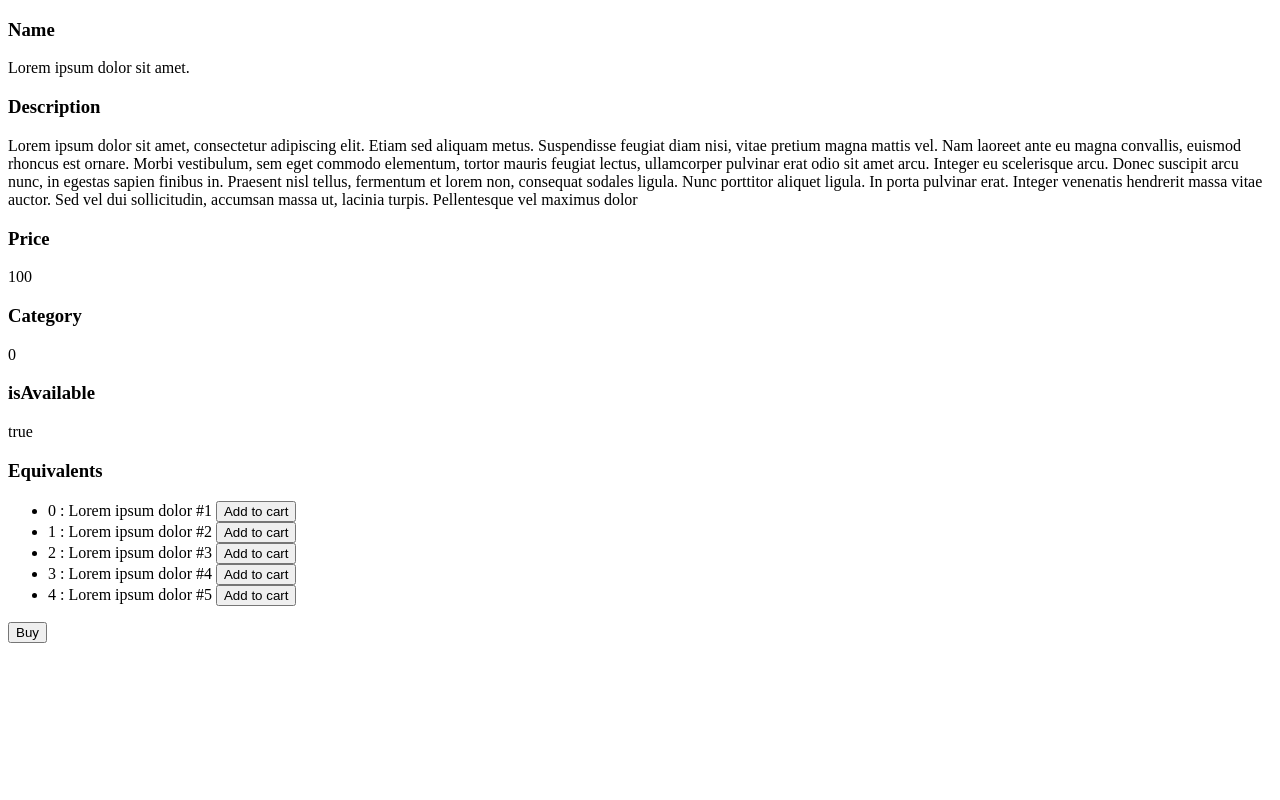
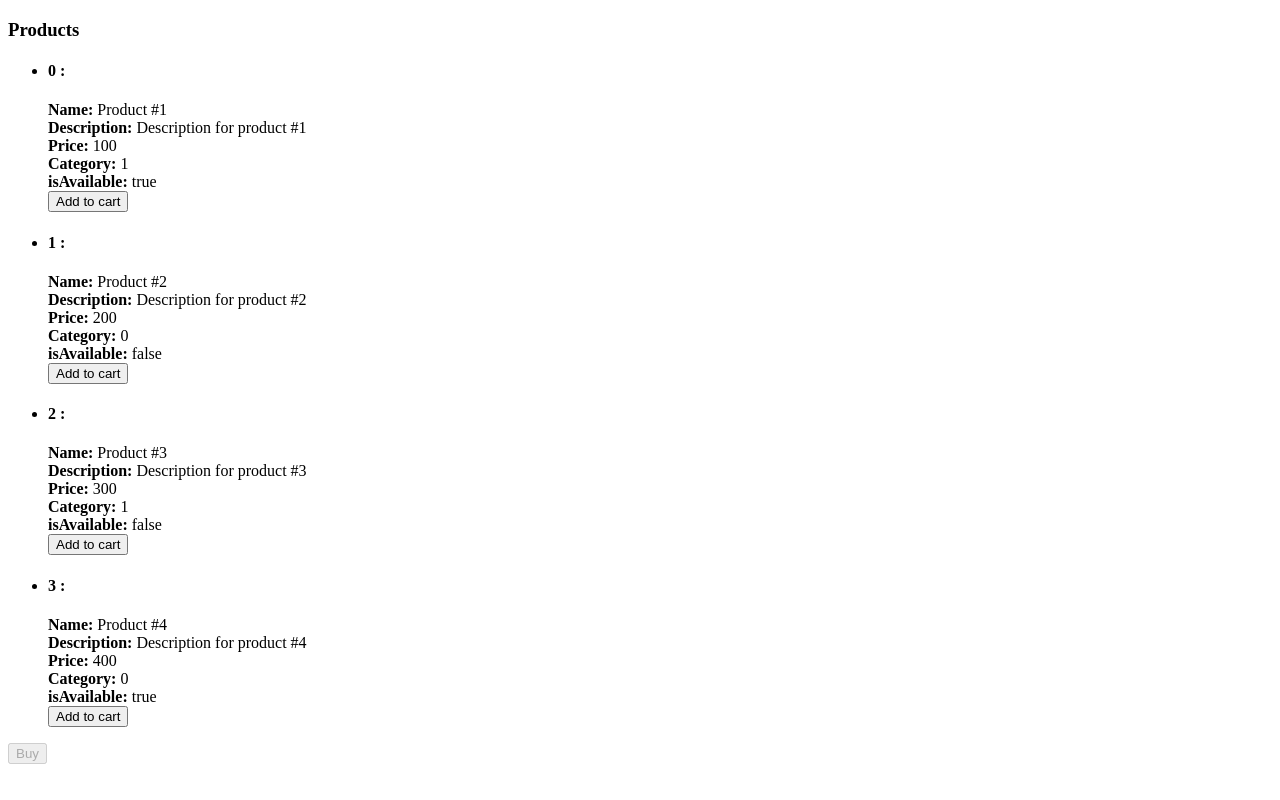
Before and after one commit to TaurusLAK/An2Homeworks, an Angular app in the folder shop/: page / in a window 1280 px wide. Built offline with nearby package versions, Linux system fonts and the light colour scheme.

Commit message:
homework_1: Created product service and refactored old functionality for displaying products

```diff
--- a/shop/src/app/app.component.html
+++ b/shop/src/app/app.component.html
@@ -1,16 +1,16 @@
 <div>
-  <h3>Name</h3>{{name}}
-  <h3>Description</h3>{{description}}
-  <h3>Price</h3>{{price}}
-  <h3>Category</h3>{{category}}
-  <h3>isAvailable</h3>{{isAvailable}}
-</div>
-
-<div>
-  <h3>Equivalents</h3>
+  <h3>Products</h3>
   <ul>
-    <li *ngFor="let equivalent of equivalents; let i = index">
-      {{i}} : {{equivalent}} <button (click)="onAdd(equivalent)">Add to cart</button>
+    <li *ngFor="let product of products; let i = index">
+      <h4>{{i}} :</h4>
+      <div>
+        <b>Name: </b>{{product.name}}<br>
+        <b>Description: </b>{{product.description}}<br>
+        <b>Price: </b>{{product.price}}<br>
+        <b>Category: </b>{{product.category}}<br>
+        <b>isAvailable: </b>{{product.isAvailable}}<br>
+      </div>
+      <button (click)="onAdd(product)">Add to cart</button>
     </li>
   </ul>
 </div>
@@ -19,8 +19,8 @@
   <div *ngIf="currentCart.entries.length">
     <h3>Cart entries</h3>
     <li *ngFor="let entry of currentCart.entries; let i = index">
-      {{i + 1}} : {{entry}}
+      {{i + 1}} : {{entry.name}} (${{entry.price}})
     </li>
   </div>
-  <button (click)="onBuy($event)">Buy</button>
+  <button [disabled]="!currentCart.entries.length" (click)="onBuy($event)">Buy</button>
 </div>
--- a/shop/src/app/app.component.ts
+++ b/shop/src/app/app.component.ts
@@ -1,45 +1,33 @@
-import { Component } from '@angular/core';
+import { Component, OnInit } from '@angular/core';
+
+import { ProductService } from './service/product.service';
+
+import { Product } from './domain/product';
+import { Cart } from './domain/cart';
 
 @Component({
   selector: 'app-root',
   templateUrl: './app.component.html',
   styleUrls: ['./app.component.css']
 })
-export class AppComponent {
-  name: string = "Lorem ipsum dolor sit amet.";
-  description: string = "Lorem ipsum dolor sit amet, consectetur adipiscing elit. Etiam sed aliquam metus. Suspendisse feugiat diam nisi, vitae pretium magna mattis vel. Nam laoreet ante eu magna convallis, euismod rhoncus est ornare. Morbi vestibulum, sem eget commodo elementum, tortor mauris feugiat lectus, ullamcorper pulvinar erat odio sit amet arcu. Integer eu scelerisque arcu. Donec suscipit arcu nunc, in egestas sapien finibus in. Praesent nisl tellus, fermentum et lorem non, consequat sodales ligula. Nunc porttitor aliquet ligula. In porta pulvinar erat. Integer venenatis hendrerit massa vitae auctor. Sed vel dui sollicitudin, accumsan massa ut, lacinia turpis. Pellentesque vel maximus dolor";
-  price: number = 100;
-  category: Category = Category.ELECTRONIC;
-  isAvailable: boolean = true;
+export class AppComponent implements OnInit {
+  products: Array<Product>;
+  currentCart: Cart;
 
-  currentCart: Cart = new Cart();
+  constructor(
+    private productService: ProductService
+  ){}
 
-  equivalents: Array<string> = [
-      "Lorem ipsum dolor #1",
-      "Lorem ipsum dolor #2",
-      "Lorem ipsum dolor #3",
-      "Lorem ipsum dolor #4",
-      "Lorem ipsum dolor #5"
-    ];
+  ngOnInit(){
+    this.currentCart = new Cart();
+    this.products = this.productService.getProducts();
+  }
 
   onBuy(event: Event) {
     console.log("OnBuy: " + event);
   }
 
-  onAdd(productId: string) {
-    this.currentCart.add(productId);
-  }
-
-}
-
-enum Category {
-  ELECTRONIC, MISCELLANEOUS
-}
-
-class Cart {
-  public entries: Array<string> = []
-
-  add(productName: string){
-    this.entries.push(productName);
+  onAdd(product: Product) {
+    this.currentCart.add(product);
   }
 }
--- a/shop/src/app/app.module.ts
+++ b/shop/src/app/app.module.ts
@@ -4,6 +4,7 @@ import { FormsModule } from '@angular/forms';
 import { HttpModule } from '@angular/http';
 
 import { AppComponent } from './app.component';
+import { ProductService } from "./service/product.service";
 
 @NgModule({
   declarations: [
@@ -14,7 +15,9 @@ import { AppComponent } from './app.component';
     FormsModule,
     HttpModule
   ],
-  providers: [],
+  providers: [
+    ProductService
+  ],
   bootstrap: [AppComponent]
 })
 export class AppModule { }
--- /dev/null
+++ b/shop/src/app/domain/cart.ts
@@ -0,0 +1,9 @@
+import { Product } from "./product";
+
+export class Cart {
+  public entries: Array<Product> = []
+
+  add(product: Product){
+    this.entries.push(product);
+  }
+}
--- /dev/null
+++ b/shop/src/app/domain/category.ts
@@ -0,0 +1,3 @@
+export enum Category {
+  ELECTRONIC, MISCELLANEOUS
+}
--- /dev/null
+++ b/shop/src/app/domain/product.ts
@@ -0,0 +1,9 @@
+import {Category} from './category';
+
+export class Product {
+    name: string;
+    description: string;
+    price: number;
+    category: Category;
+    isAvailable: boolean;
+}
--- /dev/null
+++ b/shop/src/app/service/product.service.ts
@@ -0,0 +1,43 @@
+import { Injectable } from '@angular/core';
+import { Product } from "../domain/product";
+import { Category } from "../domain/category";
+
+
+const PRODUCTS: Array<Product> = [
+  {
+    name: "Product #1",
+    description: "Description for product #1",
+    price: 100,
+    category: Category.MISCELLANEOUS,
+    isAvailable: true
+  },
+  {
+    name: "Product #2",
+    description: "Description for product #2",
+    price: 200,
+    category: Category.ELECTRONIC,
+    isAvailable: false
+  },
+  {
+    name: "Product #3",
+    description: "Description for product #3",
+    price: 300,
+    category: Category.MISCELLANEOUS,
+    isAvailable: false
+  },
+  {
+    name: "Product #4",
+    description: "Description for product #4",
+    price: 400,
+    category: Category.ELECTRONIC,
+    isAvailable: true
+  }
+];
+
+@Injectable()
+export class ProductService {
+
+  getProducts(): Array<Product> {
+    return PRODUCTS;
+  }
+}
```
